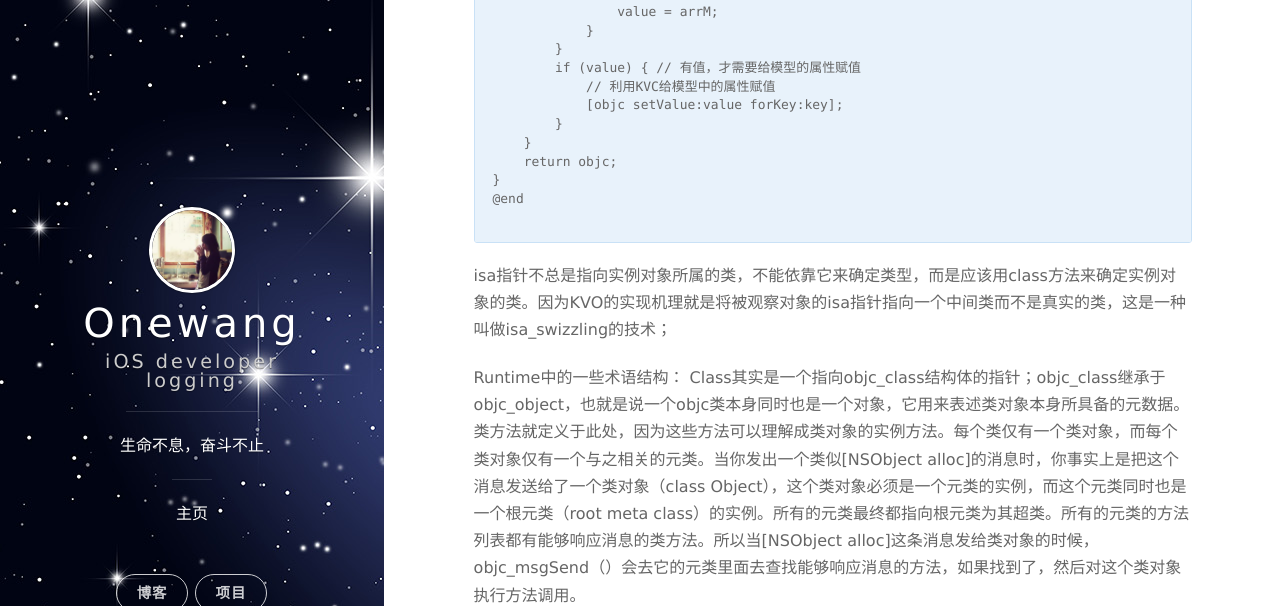
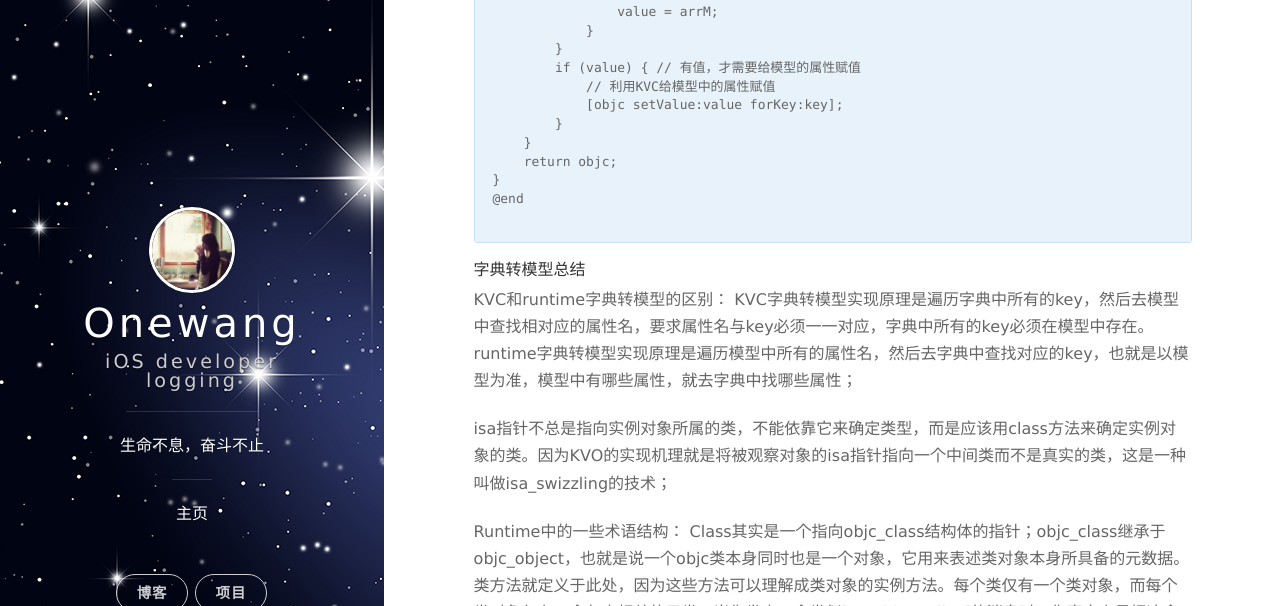
Before and after one commit to OneWang/OneWang.github.io, a Jekyll site: the page built from _posts/2016-06-08-RunTime.markdown, in a window 1280 px wide and 900 px high, scrolled down 9002 px, cut to the strip 0-606 px from the top of the window. Built offline with Jekyll 4.4.1, drawn with Linux system fonts in a browser that asks for light colours; nearby versions of some CDN libraries.

Commit message:
update blog

````diff
--- a/_posts/2016-06-08-RunTime.markdown
+++ b/_posts/2016-06-08-RunTime.markdown
@@ -382,6 +382,12 @@ static const char *key = "name";
 
 ```
 
+
+##### 字典转模型总结
+KVC和runtime字典转模型的区别：
+KVC字典转模型实现原理是遍历字典中所有的key，然后去模型中查找相对应的属性名，要求属性名与key必须一一对应，字典中所有的key必须在模型中存在。
+runtime字典转模型实现原理是遍历模型中所有的属性名，然后去字典中查找对应的key，也就是以模型为准，模型中有哪些属性，就去字典中找哪些属性；
+
 isa指针不总是指向实例对象所属的类，不能依靠它来确定类型，而是应该用class方法来确定实例对象的类。因为KVO的实现机理就是将被观察对象的isa指针指向一个中间类而不是真实的类，这是一种叫做isa_swizzling的技术；
 
 Runtime中的一些术语结构：
````
Also changed, not shown: _posts/2016-04-02-RunLoop的理解.markdown (line endings or trailing spaces).
